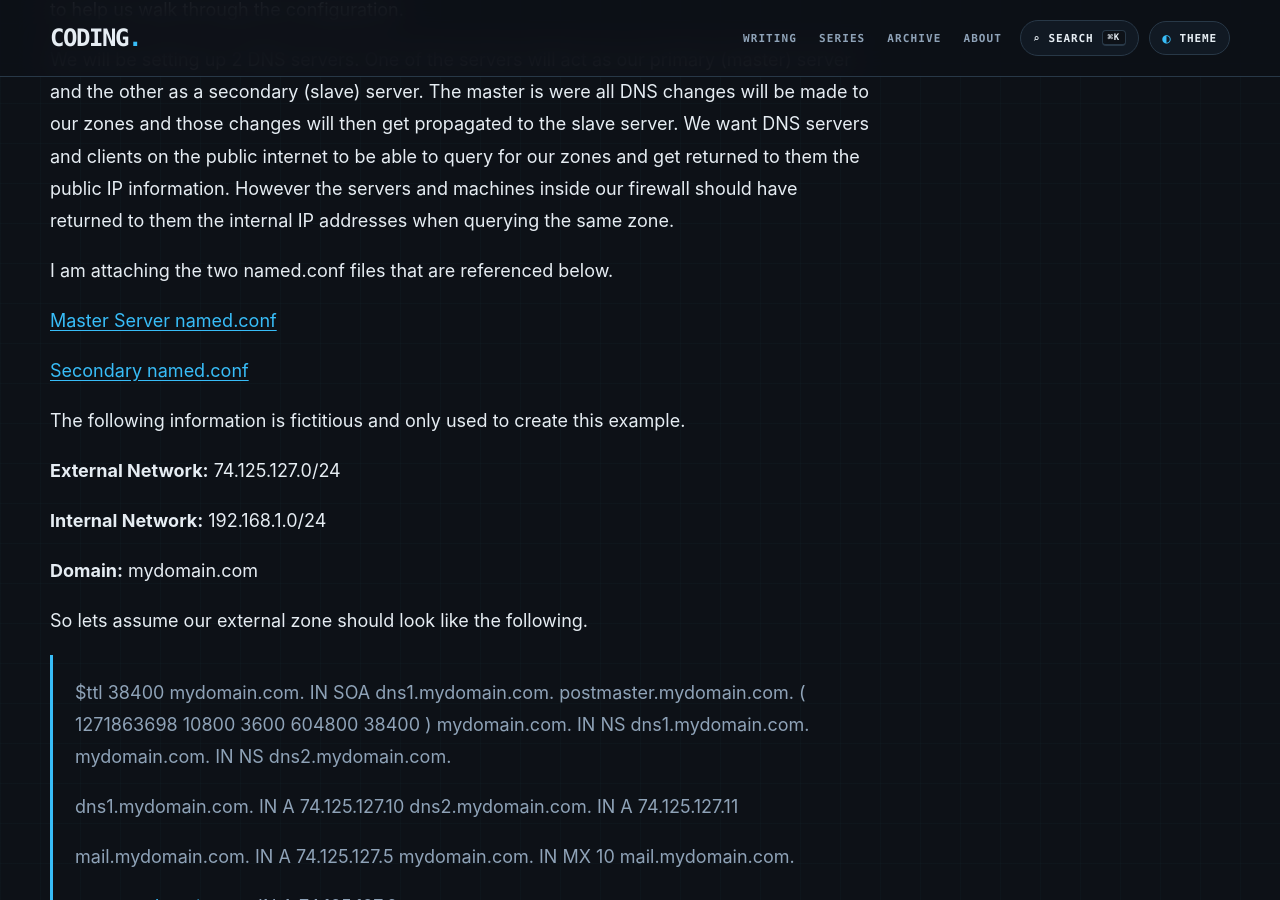
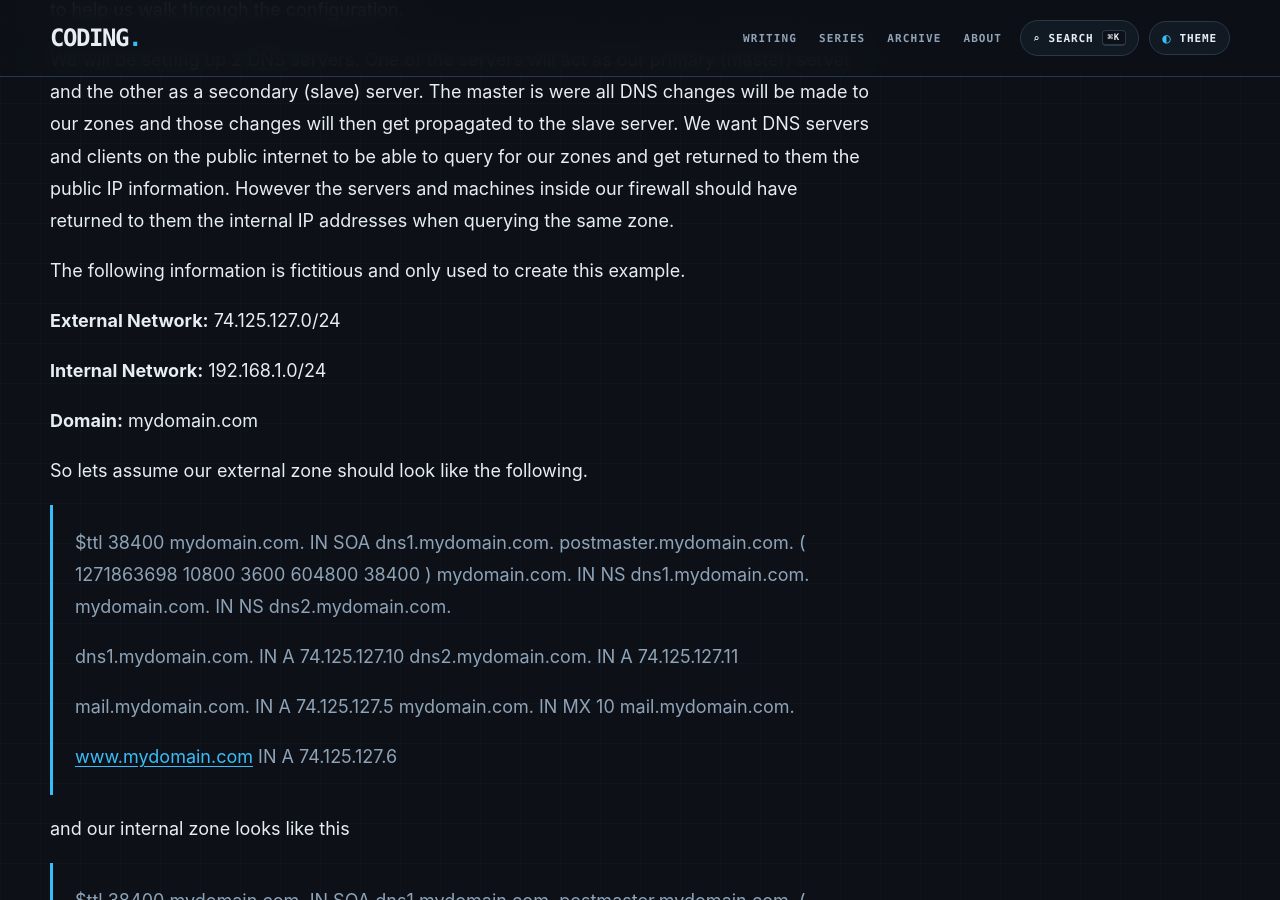
Before and after one commit to infoconex/coding-blog, a Jekyll site: the page built from post/2010/04/26/Bind-DNS-e28093-Configuring-multiple-views-on-primary-and-secondary-DNS-servers/index.md, in a window 1280 px wide and 900 px high, scrolled down 1497 px. Built offline with Jekyll 4.4.1, drawn with Linux system fonts in a browser that asks for light colours.

Commit message:
Remove obsolete file.axd download links

```diff
--- a/post/2010/04/26/Bind-DNS-e28093-Configuring-multiple-views-on-primary-and-secondary-DNS-servers/index.md
+++ b/post/2010/04/26/Bind-DNS-e28093-Configuring-multiple-views-on-primary-and-secondary-DNS-servers/index.md
@@ -23,12 +23,6 @@ So lets take a look at views. A view as defined by the creator of BIND is “The
 This looks like it will accomplish exactly what we want. So let me provide an example scenario to help us walk through the configuration.
 
 We will be setting up 2 DNS servers. One of the servers will act as our primary (master) server and the other as a secondary (slave) server. The master is were all DNS changes will be made to our zones and those changes will then get propagated to the slave server. We want DNS servers and clients on the public internet to be able to query for our zones and get returned to them the public IP information. However the servers and machines inside our firewall should have returned to them the internal IP addresses when querying the same zone.
-
-I am attaching the two named.conf files that are referenced below.
-
-[Master Server  named.conf](/file.axd?file=2010%2f4%2fmaster.txt "Master named.conf")
-
-[Secondary named.conf](/file.axd?file=2010%2f4%2fslave.txt "Secondary named.conf")
 
 The following information is fictitious and only used to create this example.
 
```
